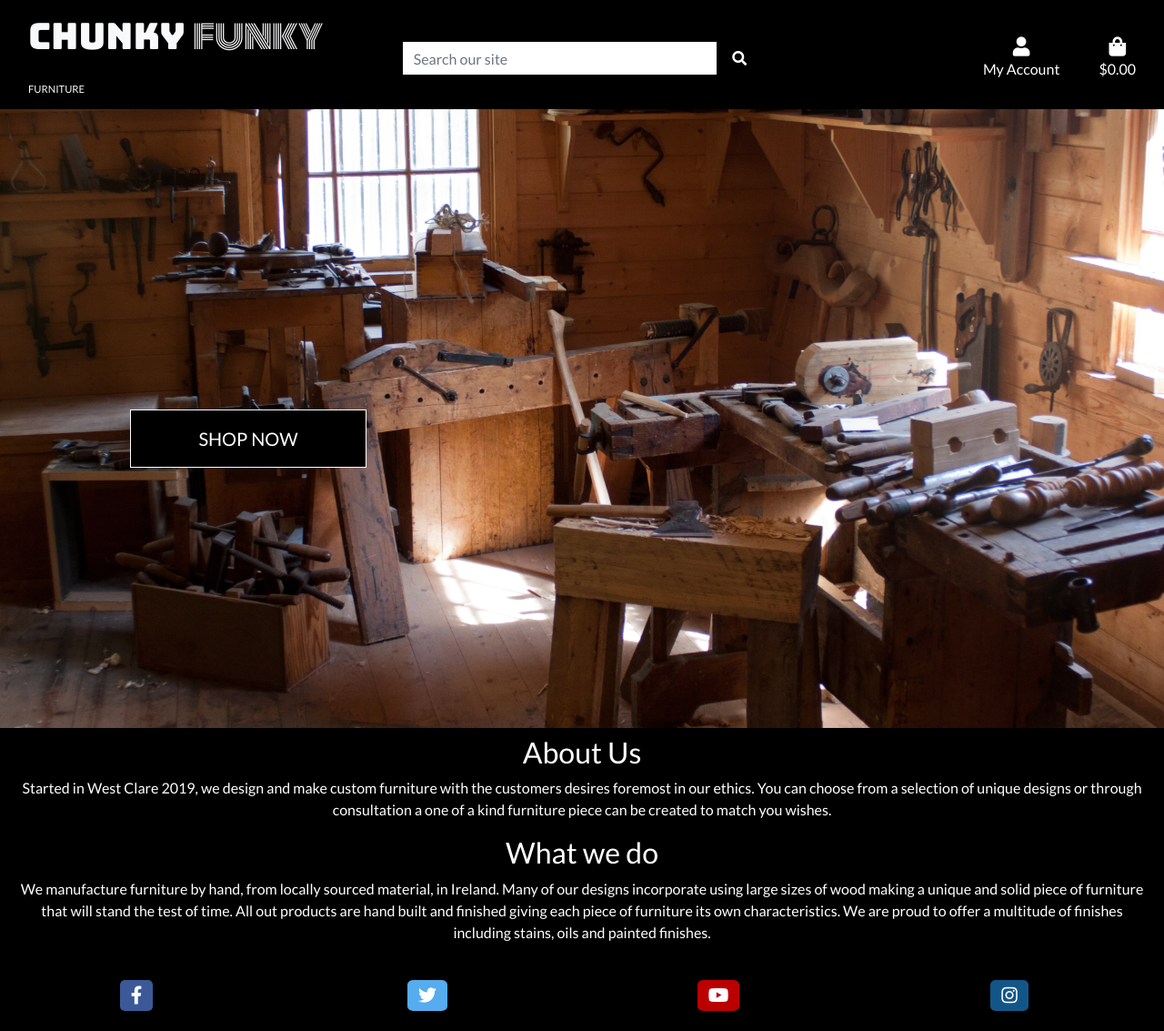
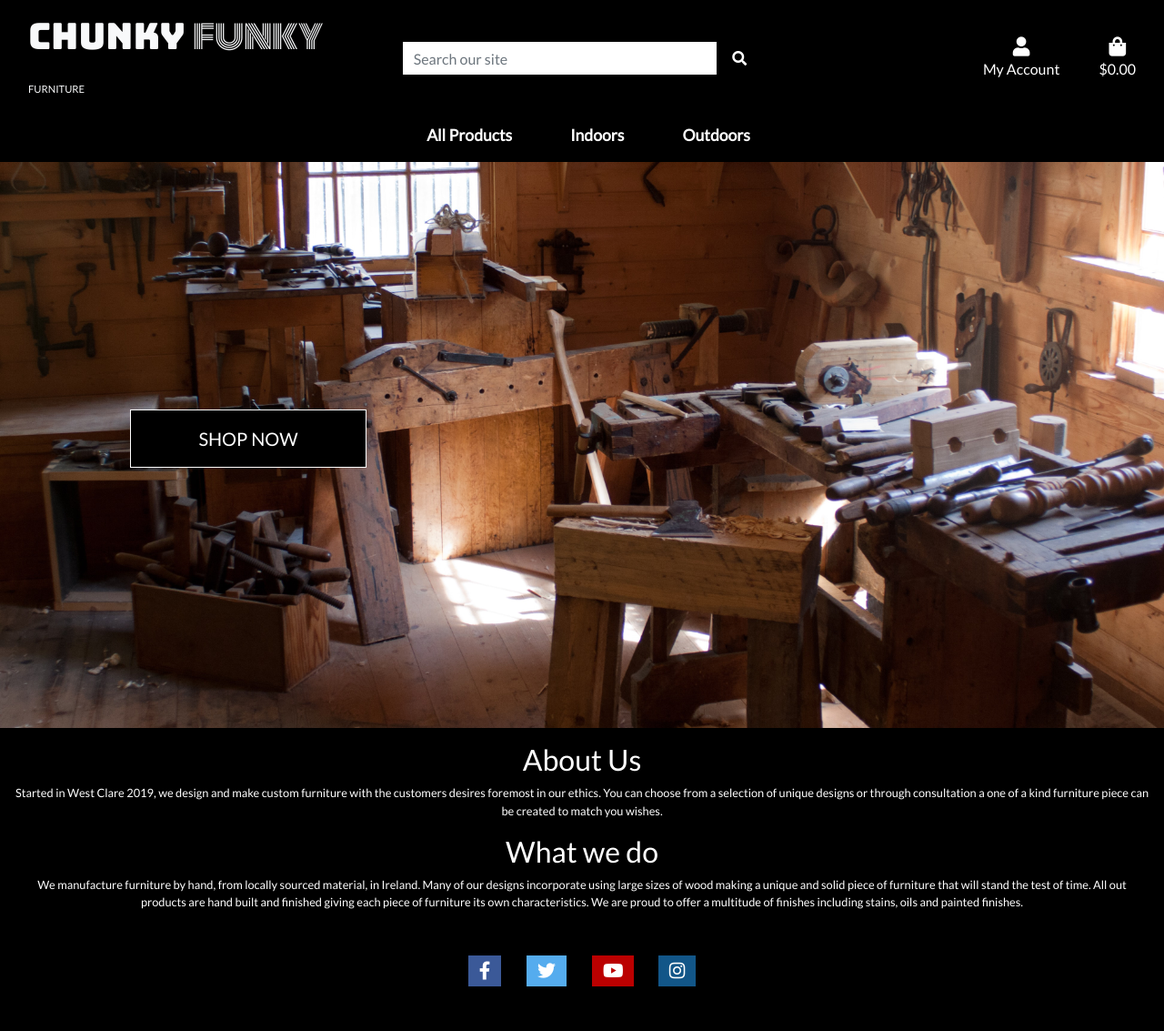
Before and after one commit to VinceNolan999/chunky_funky, a Django app: page / in a window 1280 px wide. Shown: the whole page at 91% size. After the commit the page ends 1084 px from the top, so only its background shows below. Run offline with Django 3.2, Linux system fonts and the light colour scheme; the visitor is signed in with stand-in values (Sample User, id 1); some libraries are stand-ins or nearby versions; some web fonts are replaced.

Commit message:
mobile and main nav added

```diff
--- a/static/css/base.css
+++ b/static/css/base.css
@@ -8,7 +8,6 @@ body {
     height: calc(100vh - 164px);
     color: #555;
     font-family: 'Lato';
-    font-size: 10px;
 }
 
 /* from Bulma */
@@ -21,6 +20,7 @@ body {
 }
 
 /* logo styling */
+
 .logo-uppercase {
     text-transform: uppercase;
 }
@@ -68,6 +68,18 @@ body {
 
 /* various  */
 
+.nav-tog-1 .fa {
+    position: relative;
+    font-size: 30px;
+    top: -8px;
+}
+
+#main-nav a {
+    font-size: 0.8rem !important;
+}
+
+
+
 .text-black {
     color: #000 !important;
 }
@@ -94,20 +106,26 @@ body {
 }
 
 /*--------------------------------Footer---------------------*/
+.footer-style {
+
+    display: block;
+    text-align: center;
+    align-items: center;
+    justify-content: center;
+    width: 100%;
+    font-family: 'Lato';
+    background: #000;
+    color: white;
+    font-size: 0.8rem;
+}
 
 
-.footer-bg {
-    background-color: black;
-    height: 10vh;
-    position: relative;
-}
-
-.fab {
+.social-link, .fab {
     padding: 7px 12px;
     font-size: 20px;
     text-align: center;
     text-decoration: none;
-    border-radius: 15%;
+
 }
 
 .fab:hover {
@@ -116,7 +134,7 @@ body {
 
 .footer-icons {
     left: -10px;
-    top: 3vh;
+
 }
 
 .fa-facebook-f {
@@ -161,4 +179,20 @@ body {
     .header-container {
         padding-top: 164px;
     }
+
+    #main-nav a {
+        font-size: 1.1rem !important;
+    }
 }
+
+@media (max-width: 575.98px) {
+    .list-inline-item {
+        font-size: 0.8rem;
+    }
+    .nav-link {
+        padding: 0.5rem;
+    }
+    .mobile-dropdown {
+        font-size: 0.8rem;
+    }
+}
--- a/templates/about.html
+++ /dev/null
@@ -1,18 +0,0 @@
-{% load static %}
-    <section>
-        <div class="container-fluid">
-            <div class="row bg-black text-white pt-lg-2 d-none d-lg-flex">
-                <div class="about-site col 12 text-center">
-                    <h2>About Us</h2>
-                    <p>Started in West Clare 2019, we design and make custom furniture with the customers desires foremost in our ethics. You can choose from a selection of
-                        unique designs or through consultation a one of a kind furniture piece can be created to match you wishes.
-                    </p>
-                    <h2>What we do</h2>
-                    <p>We manufacture furniture by hand, from locally sourced material, in Ireland. Many of our designs incorporate using large sizes of wood making a unique
-                        and solid piece of furniture that will stand the test of time.  All out products are hand built and finished giving each piece of furniture its own characteristics.
-                        We are proud to offer a multitude of finishes including stains, oils and painted finishes.
-                    </p>
-                </div>
-            </div>
-        </div>
-    </section>
--- a/templates/base.html
+++ b/templates/base.html
@@ -39,13 +39,13 @@
   </head>
   <body>
     <header class="container-fluid fixed-top">
-        <div id="topnav" class="row bg-black text-white pt-lg-2 d-none d-lg-flex">
-            <div class="col-12 col-lg-4 my-auto py-1 py-lg-0 text-center text-lg-left">
+        <div id="topnav" class="row bg-black text-white pt-lg-2">
+            <div class="col-12 col-lg-4 my-auto py-0 py-lg-0 text-center text-lg-left">
                 <a href="{% url 'home' %}" class="nav-link main-logo-link">
                     <h2 class="logo-uppercase logo-font-1 text-light my-0">Chunky <span class="logo-font-2">Funky</span><span class="logo-font-3"> Furniture</span></h2>
                 </a>
             </div>
-            <div class="col-12 col-lg-4 my-auto py-1 py-lg-0">
+            <div class="col-12 col-lg-4 my-auto py-1 py-lg-0 d-none d-lg-block">
                 <form method="GET" action="">
                     <div class="input-group w-100">
                         <input class="form-control border border-black rounded-0" type="text" name="q" placeholder="Search our site">
@@ -59,7 +59,7 @@
                     </div>
                 </form>
             </div>
-            <div class="col-12 col-lg-4 my-auto py-1 py-lg-0">
+            <div class="col-12 col-lg-4 my-auto py-1 py-lg-0 d-none d-lg-block">
                 <ul class="list-inline list-unstyled text-center text-lg-right my-0">
                     <li class="list-inline-item dropdown">
                         <a class="text-white nav-link" href="#" id="user-options" data-toggle="dropdown" aria-haspopup="true" aria-expanded="false">
@@ -97,6 +97,17 @@
                     </li>
                 </ul>
             </div>
+            <div class="col-12 col-lg-4 my-auto py-1 py-lg-0"></div>
+        </div>
+        <div class="row bg-black">
+            <nav class="navbar navbar-expand-lg w-100">
+                <button class="navbar-toggler" type="button" data-toggle="collapse" data-target="#main-nav" aria-controls="main-nav" aria-expanded="false" aria-label="Toggle navigation">
+                    <span class="nav-tog-1" role="button" ><i class="fa fa-bars" aria-hidden="true" style="color:#fff"></i></span>
+                </button>
+
+                {% include 'includes/mobile-top-header.html' %}
+                {% include 'includes/main-nav.html' %}
+            </nav>
         </div>
     </header>
 
@@ -110,8 +121,9 @@
     {% block content %}
     {% endblock %}
 
-    {% include "about.html" %}
-    {% include "footer.html" %}
+    <footer>
+    {% include "includes/footer.html" %}
+    </footer>
 
     {% block postloadjs %}
     {% endblock %}
--- a/templates/footer.html
+++ /dev/null
@@ -1,23 +0,0 @@
-{% load static %}
-    <footer>
-        <div class="container-fluid footer-bg">
-            <div class="row">
-                <div class="col text-center footer-icons">
-                    <a href="https://www.facebook.com" target="_blank" aria-label="facebook" rel="noopener"><i
-                            class="fab fa-facebook-f"></i></a>
-                </div>
-                <div class="col text-center footer-icons">
-                    <a href="https://www.twitter.com" target="_blank" aria-label="twitter" rel="noopener"><i
-                            class="fab fa-twitter"></i></a>
-                </div>
-                <div class="col text-center footer-icons">
-                    <a href="https://www.youtube.com" target="_blank" aria-label="youtube" rel="noopener"><i
-                            class="fab fa-youtube"></i></a>
-                </div>
-                <div class="col text-center footer-icons">
-                    <a href="https://www.instagram.com" target="_blank" aria-label="instagram" rel="noopener"><i
-                            class="fab fa-instagram"></i></a>
-                </div>
-            </div>
-        </div>
-    </footer>
--- /dev/null
+++ b/templates/includes/footer.html
@@ -0,0 +1,23 @@
+<div class="footer-style ">
+    <div class="footer-heading p-3">
+        <h2>About Us</h2>
+            <p>Started in West Clare 2019, we design and make custom furniture with the customers desires foremost in our ethics. You can choose from a selection of
+                unique designs or through consultation a one of a kind furniture piece can be created to match you wishes.
+            </p>
+        <h2>What we do</h2>
+            <p>We manufacture furniture by hand, from locally sourced material, in Ireland. Many of our designs incorporate using large sizes of wood making a unique
+                and solid piece of furniture that will stand the test of time.  All out products are hand built and finished giving each piece of furniture its own characteristics.
+                We are proud to offer a multitude of finishes including stains, oils and painted finishes.
+            </p>
+    </div>
+    <div class="social-link-1 py-3">
+        <span class="social-link"><a href="http://www.facebook.com" target="_blank" rel="noopener">
+                <i class="fab fa-facebook-f"></i> </a></span>
+        <span class="social-link"><a href="http://www.twitter.com" target="_blank" rel="noopener">
+                <i class="fab fa-twitter"></i> </a></span>
+        <span class="social-link"><a href="http://www.youtube.com" target="_blank" rel="noopener"> <i
+                    class="fab fa-youtube"></i></a></span>
+        <span class="social-link"><a href="https://www.instagram.com" target="_blank" rel="noopener">
+                <i class="fab fa-instagram"></i></a></span>
+    </div>
+</div>
--- /dev/null
+++ b/templates/includes/main-nav.html
@@ -0,0 +1,39 @@
+<div class="collapse navbar-collapse" id="main-nav">
+    <ul class="navbar-nav w-auto mx-auto">
+        <li class="nav-item dropdown">
+            <a class="logo-font-3 font-weight-bold nav-link text-white mr-5" href="#" id="all-products-link" data-toggle="dropdown" aria-haspopup="true" aria-expanded="false">
+                All Products
+            </a>
+            <div class="dropdown-menu border-0" aria-labelledby="all-products-link">
+                <a href="" class="dropdown-item">By Price</a>
+                <a href="" class="dropdown-item ">By Rating</a>
+                <a href="" class="dropdown-item ">By Category</a>
+                <a href="" class="dropdown-item">All Products</a>
+            </div>
+        </li>
+
+        <li class="nav-item dropdown">
+            <a class="logo-font-3 font-weight-bold nav-link text-white mr-5" href="#" id="indoors-link" data-toggle="dropdown" aria-haspopup="true" aria-expanded="false">
+                Indoors
+            </a>
+            <div class="dropdown-menu border-0" aria-labelledby="clothing-link">
+                <a href="" class="dropdown-item">Chairs</a>
+                <a href="" class="dropdown-item">Mantles</a>
+                <a href="" class="dropdown-item">Tables</a>
+                <a href="" class="dropdown-item">All Indoors</a>
+            </div>
+        </li>
+
+        <li class="nav-item dropdown">
+            <a class="logo-font-3 font-weight-bold nav-link text-white mr-5" href="#" id="outdoors-link" data-toggle="dropdown" aria-haspopup="true" aria-expanded="false">
+                Outdoors
+            </a>
+            <div class="dropdown-menu border-0" aria-labelledby="homeware-link">
+                <a href="" class="dropdown-item">Benches</a>
+                <a href="" class="dropdown-item">Chairs</a>
+                <a href="" class="dropdown-item">Tables</a>
+                <a href="" class="dropdown-item">All Outdoors</a>
+            </div>
+        </li>
+    </ul>
+</div>
--- /dev/null
+++ b/templates/includes/mobile-top-header.html
@@ -0,0 +1,58 @@
+<ul>
+    <li class="list-inline-item">
+      <a class="text-white nav-link d-block d-lg-none" href="#" id="mobile-search" data-toggle="dropdown" aria-haspopup="true" aria-expanded="false">
+          <div class="text-center">
+              <div><i class="fas fa-search fa-lg"></i></div>
+              <p class="my-0">Search</p>
+          </div>
+      </a>
+      <div class="dropdown-menu border-0 w-100 p-2 rounded-0 my-0" aria-labelledby="mobile-search">
+          <form class="form" method="GET" action="">
+              <div class="input-group w-100">
+                  <input class="form-control border border-black rounded-0" type="text" name="q" placeholder="Search our site">
+                  <div class="input-group-append">
+                      <button class="form-control form-control btn btn-black border border-white rounded-0" type="submit">
+                          <span class="icon">
+                              <i class="fas fa-search"></i>
+                          </span>
+                      </button>
+                  </div>
+              </div>
+          </form>
+      </div>
+  </li>
+  <li class="list-inline-item dropdown">
+      <a class="text-white nav-link d-block d-lg-none" href="#" id="user-options" data-toggle="dropdown" aria-haspopup="true" aria-expanded="false">
+          <div class="text-center">
+              <div><i class="fas fa-user fa-lg"></i></div>
+              <p class="my-0">My Account</p>
+          </div>
+      </a>
+      <div class="dropdown-menu mobile-dropdown border-0" aria-labelledby="user-options">
+          {% if request.user.is_authenticated %}
+              {% if request.user.is_superuser %}
+                  <a href="{% url 'account_logout' %}" class="dropdown-item">Product Management</a>
+              {% endif %}
+              <a href="" class="dropdown-item">My Profile</a>
+              <a href="{% url 'account_logout' %}" class="dropdown-item">Logout</a>
+          {% else %}
+              <a href="{% url 'account_signup' %}" class="dropdown-item">Register</a>
+              <a href="{% url 'account_login' %}" class="dropdown-item">Login</a>
+          {% endif %}
+      </div>
+  </li>
+  <li class="list-inline-item">
+      <a class="{% if grand_total %}text-primary font-weight-bold{% else %}text-white{% endif %} nav-link d-block d-lg-none" href="">
+          <div class="text-center">
+              <div><i class="fas fa-shopping-bag fa-lg"></i></div>
+              <p class="my-0">
+                  {% if grand_total %}
+                      ${{ grand_total|floatformat:2 }}
+                  {% else %}
+                      $0.00
+                  {% endif %}
+              </p>
+          </div>
+      </a>
+    </li>
+  </ul>
```
